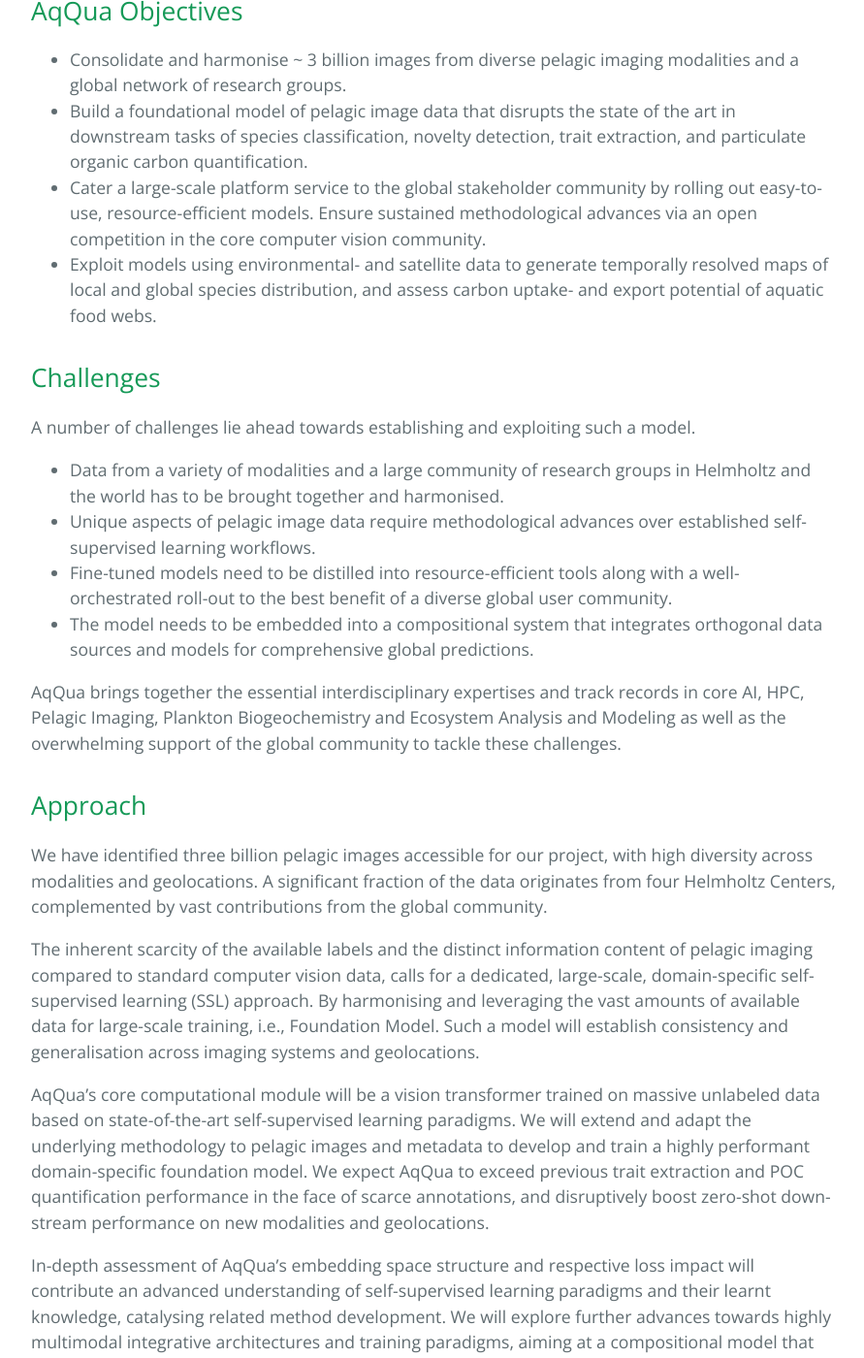
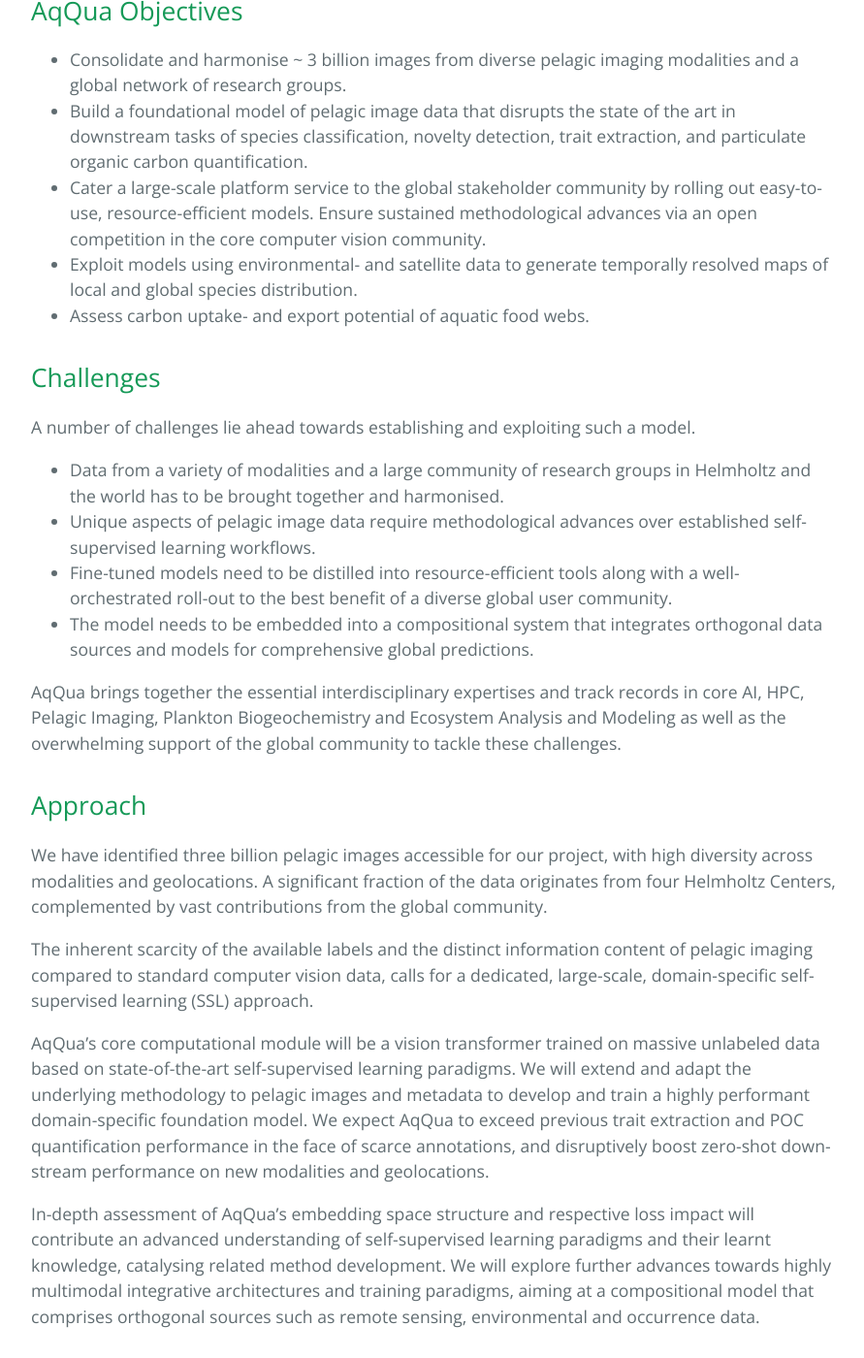
Before and after one commit to Kainmueller-Lab/aqqua, a Jekyll site: the page built from research.md, in a window 1280 px wide and 1400 px high, scrolled down 592 px. Shown: the whole window at 97% size, without its empty margins (192-1083 px from the left). Built offline with Jekyll 4.4.1, drawn with Linux system fonts in a browser that asks for light colours.

Commit message:
minor changs, further condensation

```diff
--- a/research.md
+++ b/research.md
@@ -7,7 +7,8 @@
 - Consolidate and harmonise ~ 3 billion images from diverse pelagic imaging modalities and a global network of research groups.
 - Build a foundational model of pelagic image data that disrupts the state of the art in downstream tasks of species classification, novelty detection, trait extraction, and particulate organic carbon quantification.
 - Cater a large-scale platform service to the global stakeholder community by rolling out easy-to-use, resource-efficient models. Ensure sustained methodological advances via an open competition in the core computer vision community.
-- Exploit models using environmental- and satellite data to generate temporally resolved maps of local and global species distribution, and assess carbon uptake- and export potential of aquatic food webs.
+- Exploit models using environmental- and satellite data to generate temporally resolved maps of local and global species distribution.
+- Assess carbon uptake- and export potential of aquatic food webs.
 
 ## Challenges
 A number of challenges lie ahead towards establishing and exploiting such a model.
@@ -21,7 +22,7 @@
 ## Approach
 We have identified three billion pelagic images accessible for our project, with high diversity across modalities and geolocations. A significant fraction of the data originates from four Helmholtz Centers, complemented by vast contributions from the global community.
 
-The inherent scarcity of the available labels and the distinct information content of pelagic imaging compared to standard computer vision data, calls for a dedicated, large-scale, domain-specific self-supervised learning (SSL) approach. By harmonising and leveraging the vast amounts of available data for large-scale training, i.e., Foundation Model. Such a model will establish consistency and generalisation across imaging systems and geolocations.
+The inherent scarcity of the available labels and the distinct information content of pelagic imaging compared to standard computer vision data, calls for a dedicated, large-scale, domain-specific self-supervised learning (SSL) approach.
 
 AqQua’s core computational module will be a vision transformer trained on massive unlabeled data based on state-of-the-art self-supervised learning paradigms. We will extend and adapt the underlying methodology to pelagic images and metadata to develop and train a highly performant domain-specific foundation model. We expect AqQua to exceed previous trait extraction and POC quantification performance in the face of scarce annotations, and disruptively boost zero-shot down-stream performance on new modalities and geolocations.
 
```
